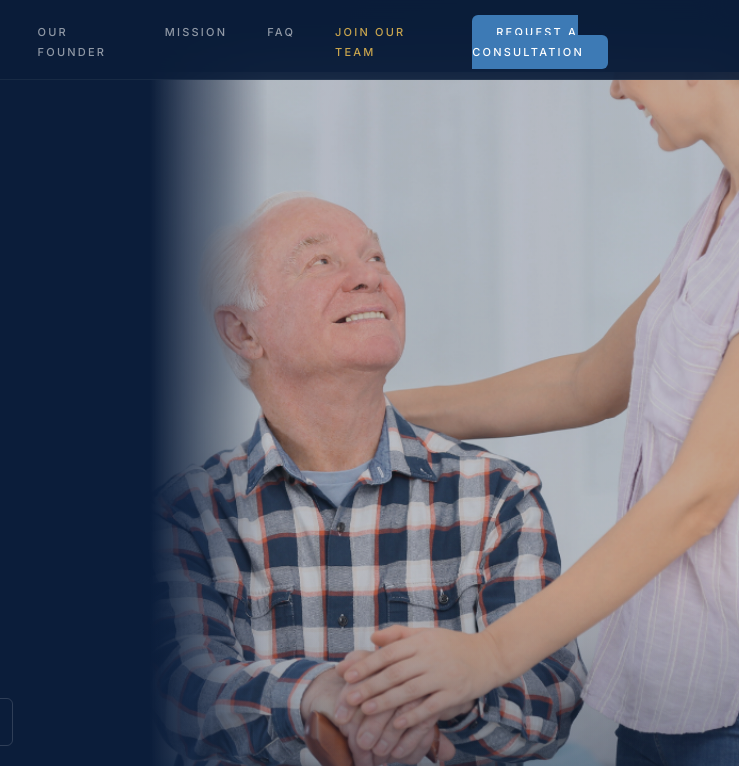
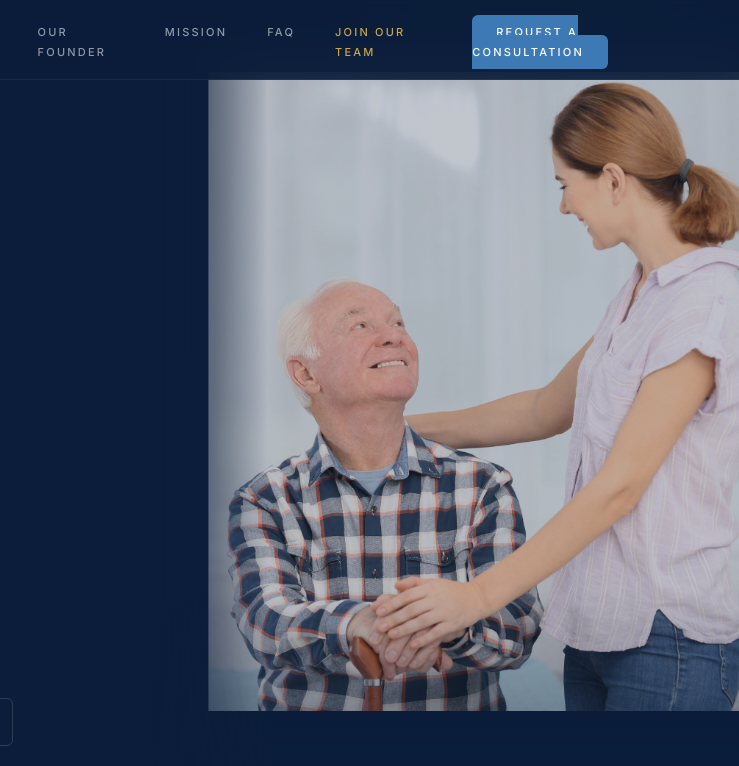
Before and after one commit to ssuhar3/nurse-health-concierge, a website: page index.html in a window 1280 px wide. Shown: the top 766 px of the page, 541-1280 px from the left. Drawn offline with nearby package versions, Linux system fonts and the light colour scheme; a web font is replaced by a local one.

Commit message:
Shrink hero photo by ~30% (scale 1.45 -> 1.0)

```diff
--- a/index.html
+++ b/index.html
@@ -250,7 +250,7 @@ nav.scrolled {
   height: 100%;
   object-fit: cover;
   object-position: center;
-  scale: 1.45;
+  scale: 1.0;
 }
 .hero-img-overlay {
   position: absolute;
```
